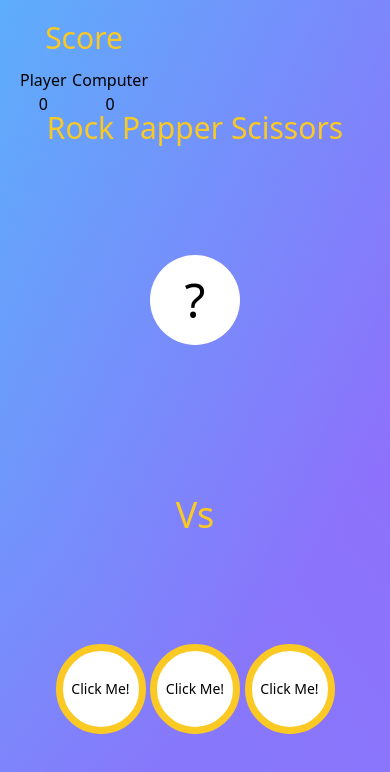
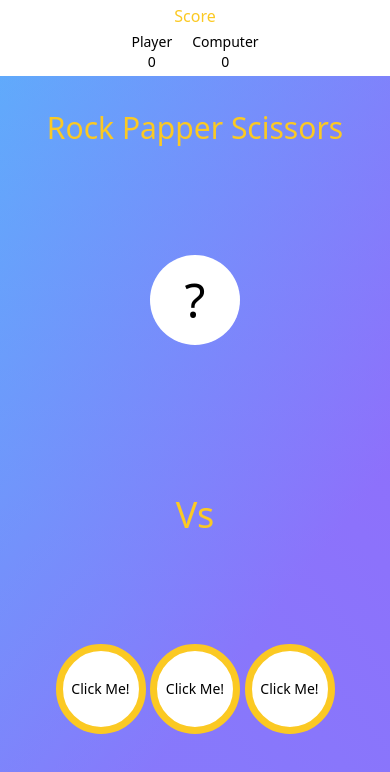
Before and after one commit to Azizsige/vue-rps, a Vue app: page / in a window 390 px wide. Shown: the top 772 px of the page. Built offline with nearby package versions, Linux system fonts and the light colour scheme.

Commit message:
test: responsive and score localstorage

```diff
--- a/src/components/Score.vue
+++ b/src/components/Score.vue
@@ -1,12 +1,16 @@
 <template>
-  <div class="wrapper absolute top-5 left-5">
-    <h1 class="text-3xl xl:text-2xl text-primary">Score</h1>
-    <div class="wrapper-score flex w-[8rem] justify-between mt-3">
-      <div class="score__player">
+  <div
+    class="wrapper absolute top-0 py-1 xl:py-0 xl:top-5 xl:left-5 xl:right-auto left-0 right-0 bg-white xl:bg-transparent"
+  >
+    <h1 class="text-base xl:text-2xl text-primary">Score</h1>
+    <div
+      class="wrapper-score flex w-full xl:w-[10rem] justify-center xl:justify-between mt-1 xl:mt-3"
+    >
+      <div class="score__player text-sm xl:text-xl mr-5 xl:mr-0">
         <h2>Player</h2>
         <p>{{ playerScore }}</p>
       </div>
-      <div class="score__player">
+      <div class="score__player text-sm xl:text-xl">
         <h2>Computer</h2>
         <p>{{ computerScore }}</p>
       </div>
```
